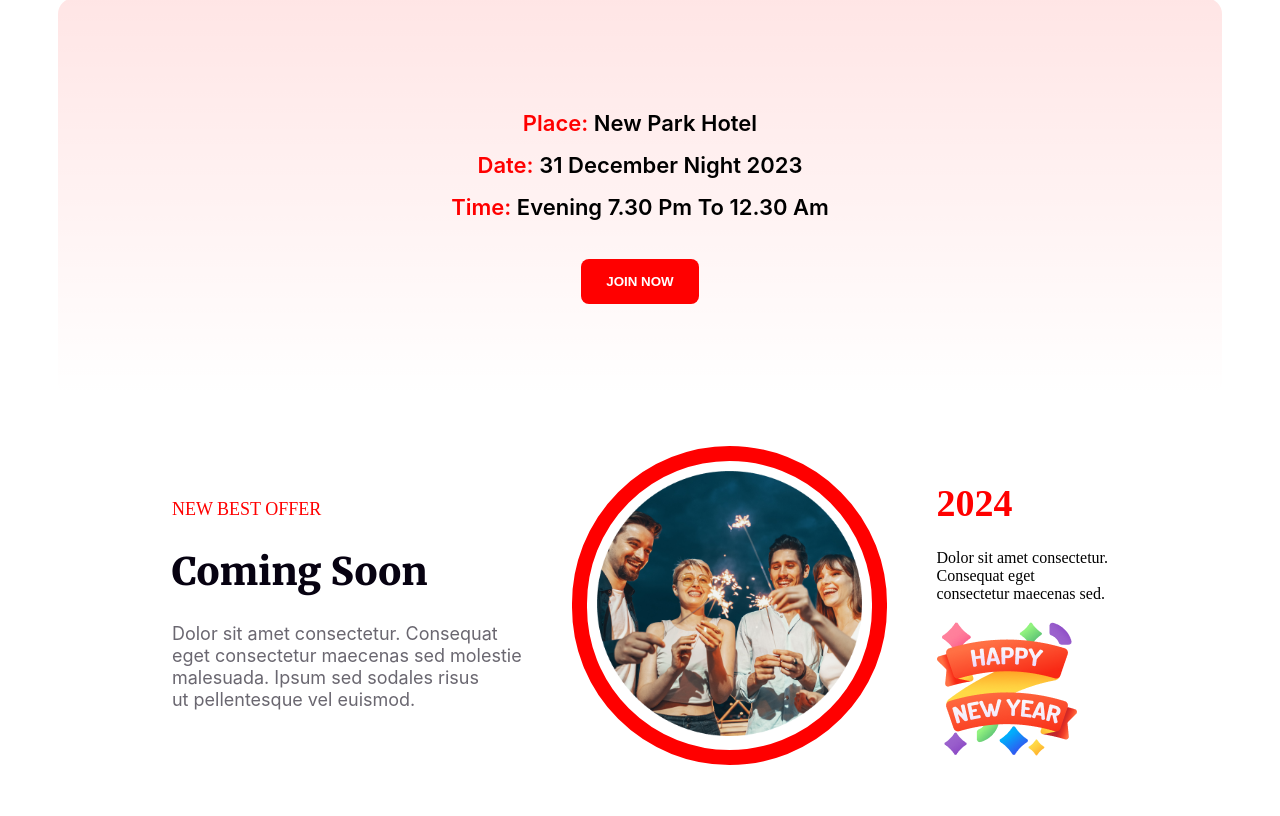
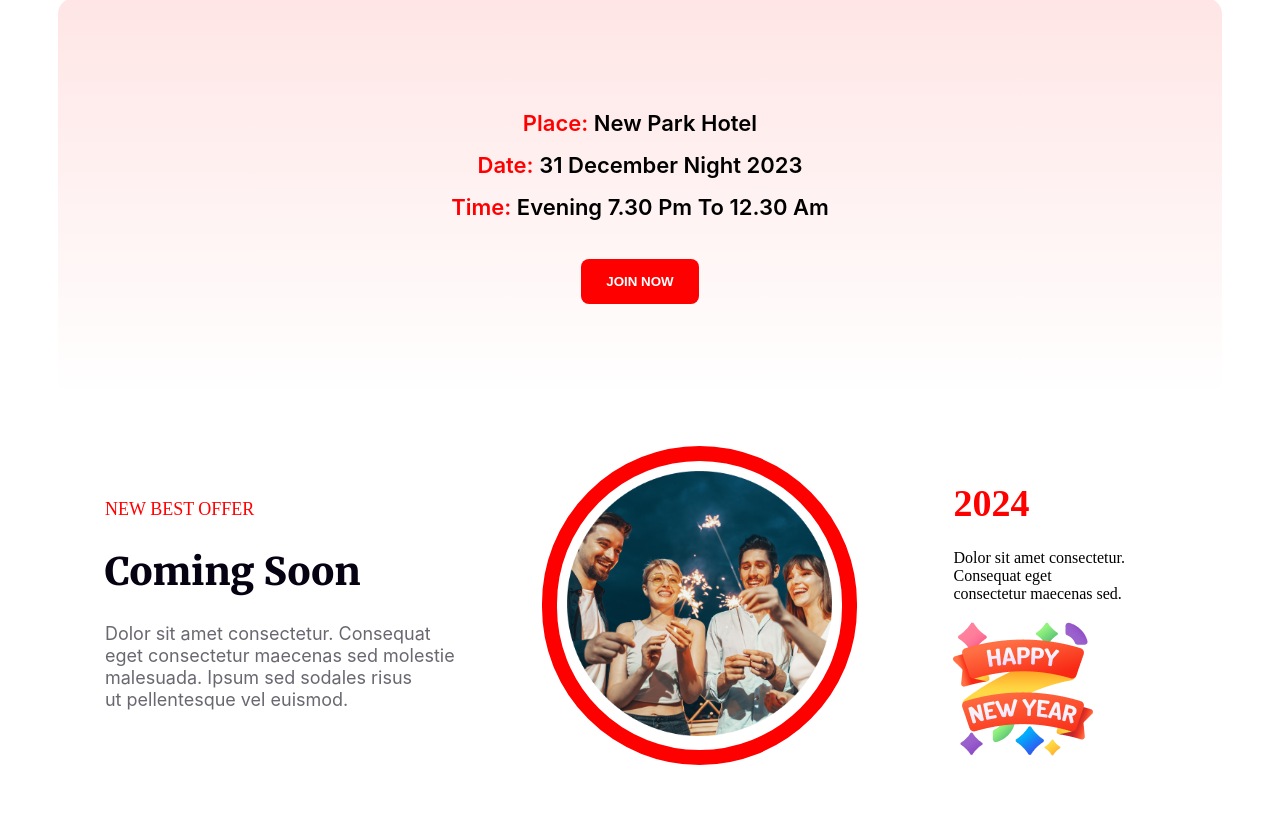
Before and after one commit to Mamun-Miah/new-year-offer-project, a plain HTML site: page index.html in a window 1280 px wide. Shown: the part 1872-2688 px from the top of the page. Drawn offline with Linux system fonts and the light colour scheme.

Commit message:
4th commit

```diff
--- a/style.css
+++ b/style.css
@@ -166,11 +166,11 @@ main {
 /* best-offer start */
 .best-offer {
     display: flex;
-    justify-content: center;
+    justify-content: space-evenly;
     align-items: center;
 }
 .best-offer-content {
-    padding: 50px;
+    padding-right: 40px;
 }
 .best-offer-content .b-offer-p {
     color: rgb(255, 0, 0);
@@ -208,6 +208,7 @@ main {
 .best-offer-content-right {
     padding: 50px;
     text-wrap: wrap;
+    text-align: left;
 }
 .best-offer-content-right >h2 {
     color: rgb(255, 0, 0);
@@ -215,7 +216,6 @@ main {
     font-size: 38px;
     line-height: 28px;
     letter-spacing: 0%;
-    text-align: left;
     padding-top: 10px;
 }
 /* best-offer ends */
```
